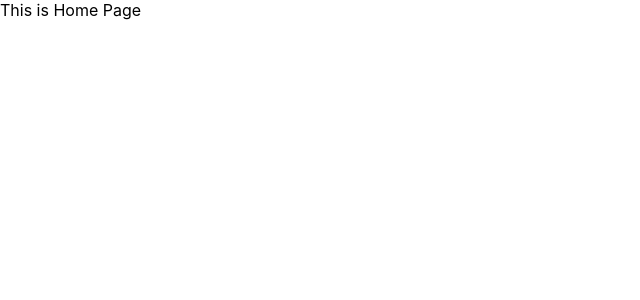
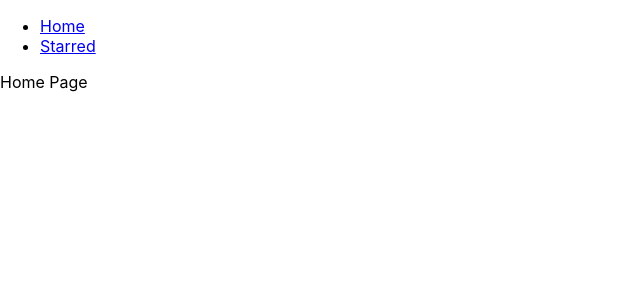
Before and after one commit to pratyusa98/Box_Office_React, a React (Create React App) app: page / in a window 1280 px wide. Shown: the top 300 px of the page, without its empty margins (0-640 px from the left). Built offline with nearby package versions, Linux system fonts and the light colour scheme.

Commit message:
create page component

```diff
--- a/src/App.js
+++ b/src/App.js
@@ -1,17 +1,25 @@
 
 import React from "react";
 import { Switch,Route } from 'react-router-dom'
+import { Navs } from "./components/Navs";
+import Home from "./pages/Home";
+import Starred from "./pages/Starred";
 
 function App() {
   return (
+    <div>
+
+    <Navs />
+
     <Switch>
 
 
-    <Route exact path="/">This is Home Page</Route>
-    <Route exact path="/contact">This is Contact Page</Route>
+    <Route exact path="/"> <Home/> </Route>
+    <Route exact path="/starred"> <Starred /> </Route>
     <Route>This is Invalid Page</Route>
 
     </Switch>
+    </div>
   );
 }
 
--- /dev/null
+++ b/src/components/Navs.js
@@ -0,0 +1,24 @@
+import React from 'react'
+import {Link} from 'react-router-dom'
+
+export const Navs = () => {
+
+    const LINKS=[
+        {to: '/',text: 'Home'},
+        {to: '/starred',text: 'Starred'}
+
+    ]
+
+    return (
+        <div>
+
+            <ul>
+                {
+                    LINKS.map(item =>  <li key={item.to}><Link to={item.to}>{item.text}</Link></li>)
+                }
+
+            </ul>
+
+        </div>
+    )
+}
--- /dev/null
+++ b/src/pages/Home.js
@@ -0,0 +1,11 @@
+import React from 'react'
+
+const Home = () => {
+    return (
+        <div>
+            Home Page
+        </div>
+    )
+}
+
+export default Home
--- /dev/null
+++ b/src/pages/Starred.js
@@ -0,0 +1,11 @@
+import React from 'react'
+
+const Starred = () => {
+    return (
+        <div>
+            Starred Page
+        </div>
+    )
+}
+
+export default Starred
```
